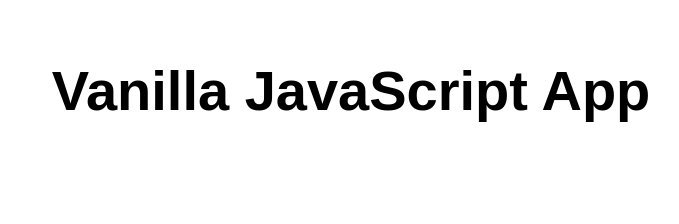
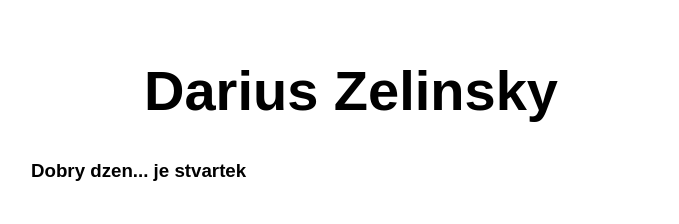
Before and after one commit to Darius1910/cloudy, a website: page src/index.html in a window 1280 px wide. Shown: the whole page, without its empty margins (289-968 px from the left). Drawn offline with Linux system fonts and the light colour scheme.

Commit message:
Update index.html

```diff
--- a/src/index.html
+++ b/src/index.html
@@ -10,7 +10,8 @@
 
 <body>
   <main>
-    <h1>Vanilla JavaScript App</h1>
+    <h1>Darius Zelinsky</h1>
+    <h3>Dobry dzen... je stvartek</h3>
   </main>
 </body>
 
```
